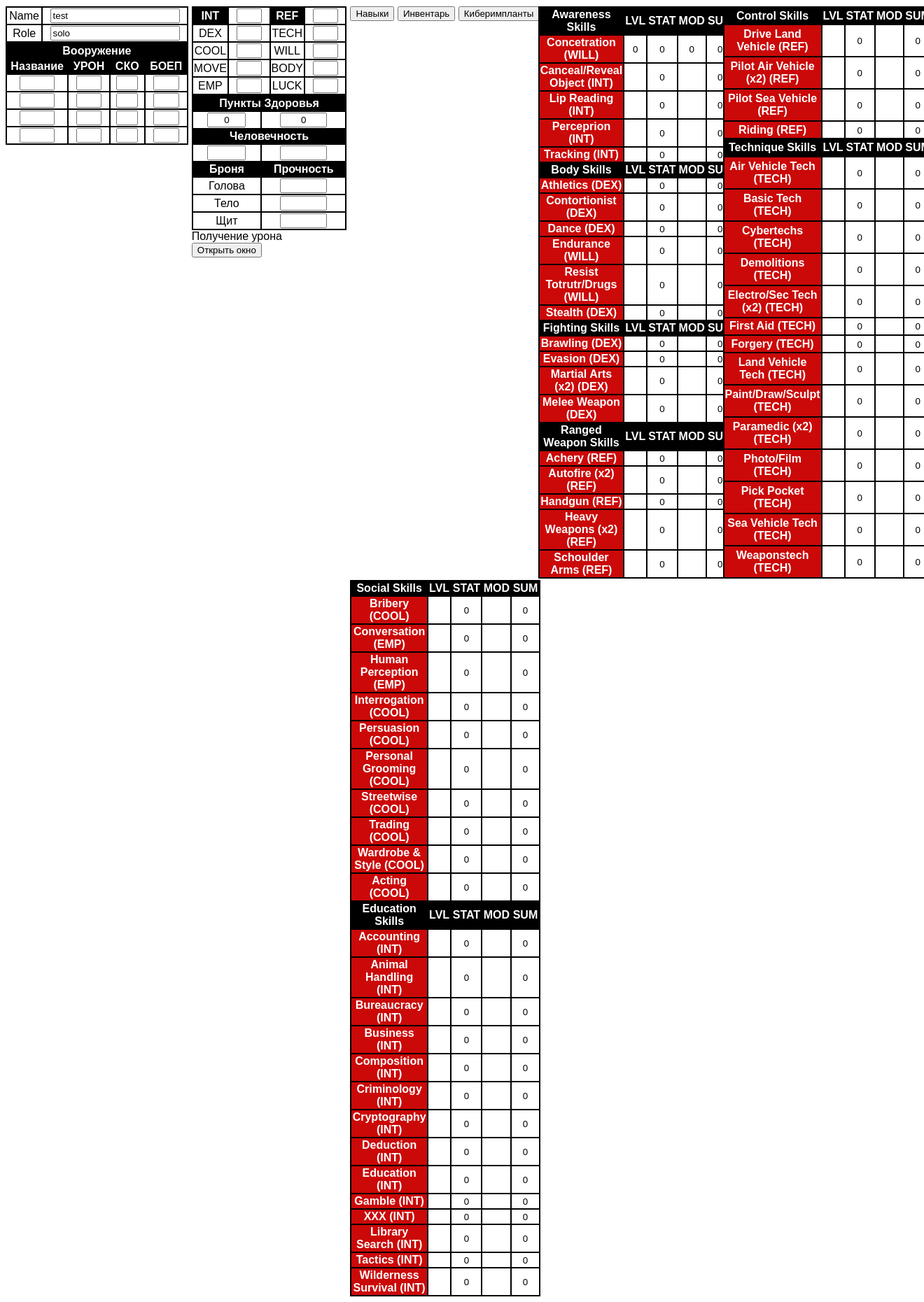
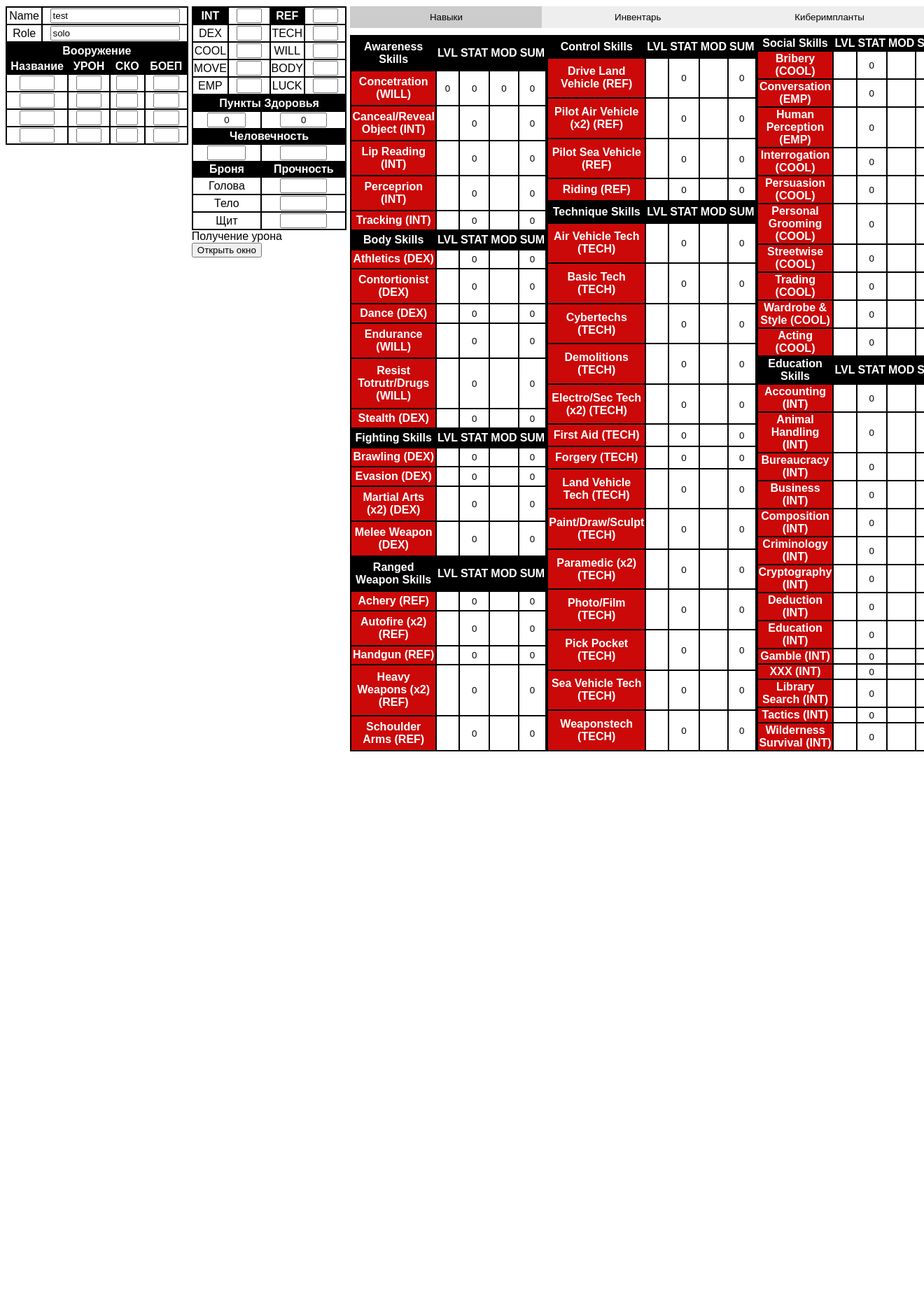
Before and after one commit to SenSheep/Mikoshi, a Django app: page /char_sheet/1/ in a window 1320 px wide; the page is wider, and only the part inside the window is pictured. Shown: the part 41-1902 px from the top of that part at 70% size. After the commit the page ends 1115 px from the top of that part, so only its background shows below. Run offline with Django 5.2, Linux system fonts and the light colour scheme; a user stored in the database is signed in; data comes from the database, SQL or seed files in the repository.

Commit message:
add tabs

```diff
--- a/mikoshi/main/static/css/lc.css
+++ b/mikoshi/main/static/css/lc.css
@@ -10,12 +10,6 @@
     border-collapse: collapse;
     width: 100%;
     justify-self: center;
-}
-
-.third_col {
-    display: grid;
-    grid-template-columns: 33% 33% 33%;
-    gap: 2px;
 }
 
 td, th {
--- /dev/null
+++ b/mikoshi/main/static/css/tabs.css
@@ -0,0 +1,34 @@
+/* Вкладки НАВЫКОВ, ИНВЕНТАРЯ, КИБЕРИМПЛАНТОВ */
+.third_col {
+    display: flex;
+    flex-direction: column;
+    gap: 10px;
+    overflow-x: auto;
+  }
+
+  /* Кнопки в ряд */
+  .tab-header {
+    display: flex;
+    justify-content: space-between;
+  }
+
+  .tab-btn {
+    flex: 1;
+    padding: 8px;
+    background: #eee;
+    border: none;
+    cursor: pointer;
+  }
+
+  .tab-btn.active {
+    background: #ccc;
+  }
+
+  /* Скрытие неактивных вкладок */
+  .tab-content {
+    display: none;
+  }
+
+  .tab-content.active {
+    display: flex;
+  }
--- /dev/null
+++ b/mikoshi/main/static/js/tabs.js
@@ -0,0 +1,13 @@
+document.querySelectorAll('.tab-btn').forEach(btn => {
+    btn.addEventListener('click', () => {
+      const selectedTab = btn.dataset.tab;
+
+      // Снимаем активные классы
+      document.querySelectorAll('.tab-btn').forEach(b => b.classList.remove('active'));
+      document.querySelectorAll('.tab-content').forEach(c => c.classList.remove('active'));
+
+      // Вешаем активный класс на нужные
+      btn.classList.add('active');
+      document.querySelector(`.tab-content[data-tab="${selectedTab}"]`).classList.add('active');
+    });
+  });
--- a/mikoshi/main/templates/char_sheet.html
+++ b/mikoshi/main/templates/char_sheet.html
@@ -4,6 +4,7 @@
     <head>
         <link rel="stylesheet" href="{% static 'css/lc.css' %}">
         <link rel="stylesheet" href="{% static 'css/modal_s.css' %}">
+        <link rel="stylesheet" href="{% static 'css/tabs.css' %}">
     </head>
     <body data-char-id="{{ character.id }}">
         <nav class="menu">
@@ -181,6 +182,7 @@
                   </div>
 
                 <!-- First column = (Восприятие, Физически, Дальний/Ближний) -->
+                <div class="tab-content active" data-tab="skills">
                 <table class="skill" id="skill_table">
                     <tr>
                         <th>Awareness Skills</th>
@@ -681,9 +683,21 @@
                         <td><input type = 'text' class = 'sum' readonly></td>
                     </tr>
                 </table>
+                </div>
+
+                <!-- Заглушки под будущий контент -->
+                <div class="tab-content" data-tab="inventory">
+                    <p>Инвентарь (в разработке)</p>
+                </div>
+
+                <div class="tab-content" data-tab="cyberware">
+                    <p>Киберимпланты (в разработке)</p>
+                </div>
+
             </div>
         </div>
     </body>
+    <script src="{% static 'js/tabs.js' %}" defer></script>
     <script src="{% static 'js/script.js' %}" defer></script>
     <script src="{% static 'js/collectdata.js' %}" defer></script>
 </html>
```
